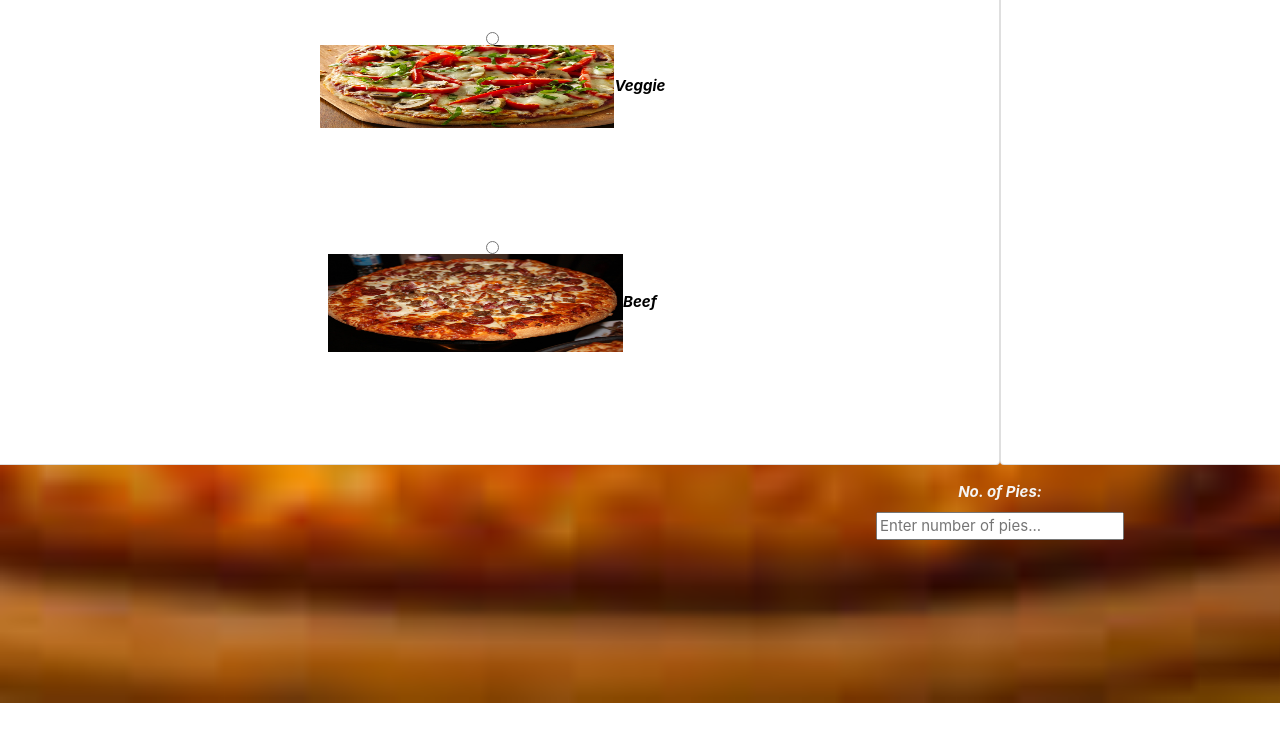
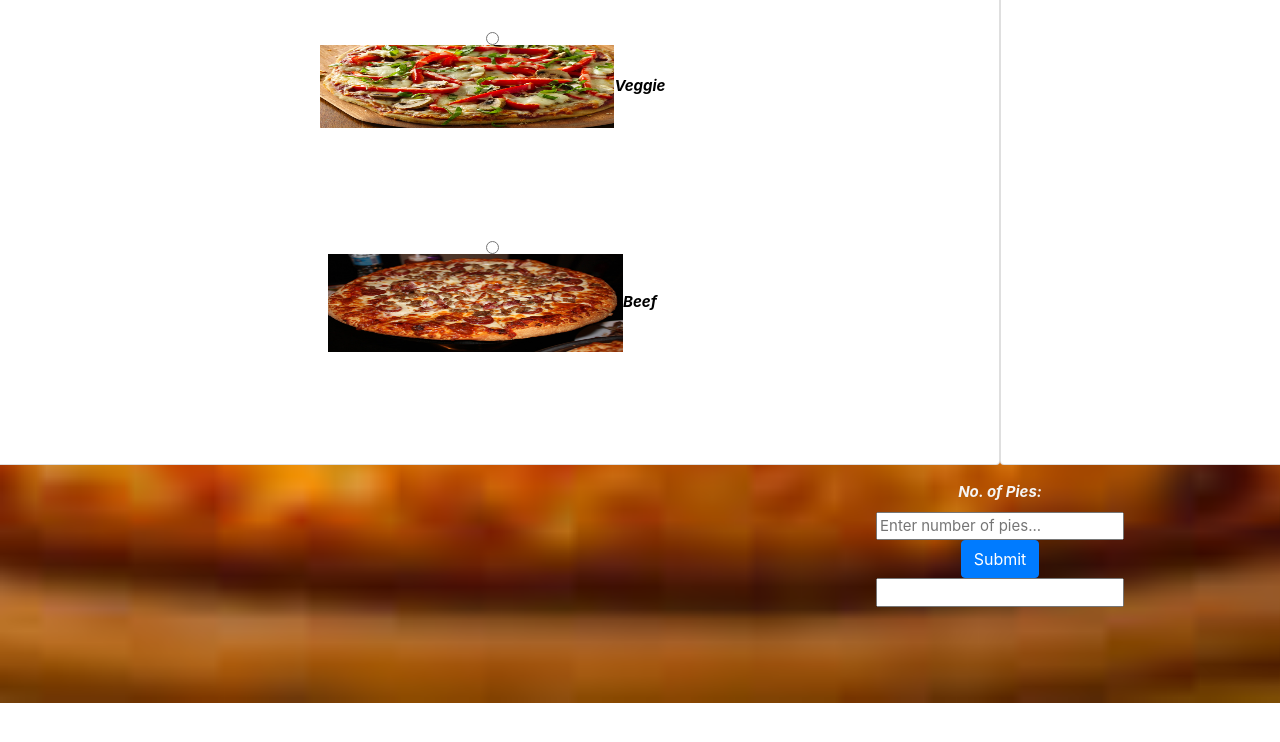
Before and after one commit to Cynthia-Kitili/daintiest-pizza-pies, a plain HTML site: page index.html in a window 1280 px wide. Shown: the part 1161-1903 px from the top of the page. Drawn offline with nearby package versions, Linux system fonts and the light colour scheme.

Commit message:
form outup

```diff
--- a/index.html
+++ b/index.html
@@ -121,6 +121,11 @@
                 <label for="number">No. of Pies:</label><br>
                 <input type="number" id="number" value="" placeholder="Enter number of pies..."><br>
 
+                <button type="submit" class="btn btn-primary">Submit</button>
+                <form class="result" id="answer" action="index.html" method="post">
+                <div class="form-group">
+                    <input type="textarea" name="output" id="output">
+
             </form>
 
         </div>
```
